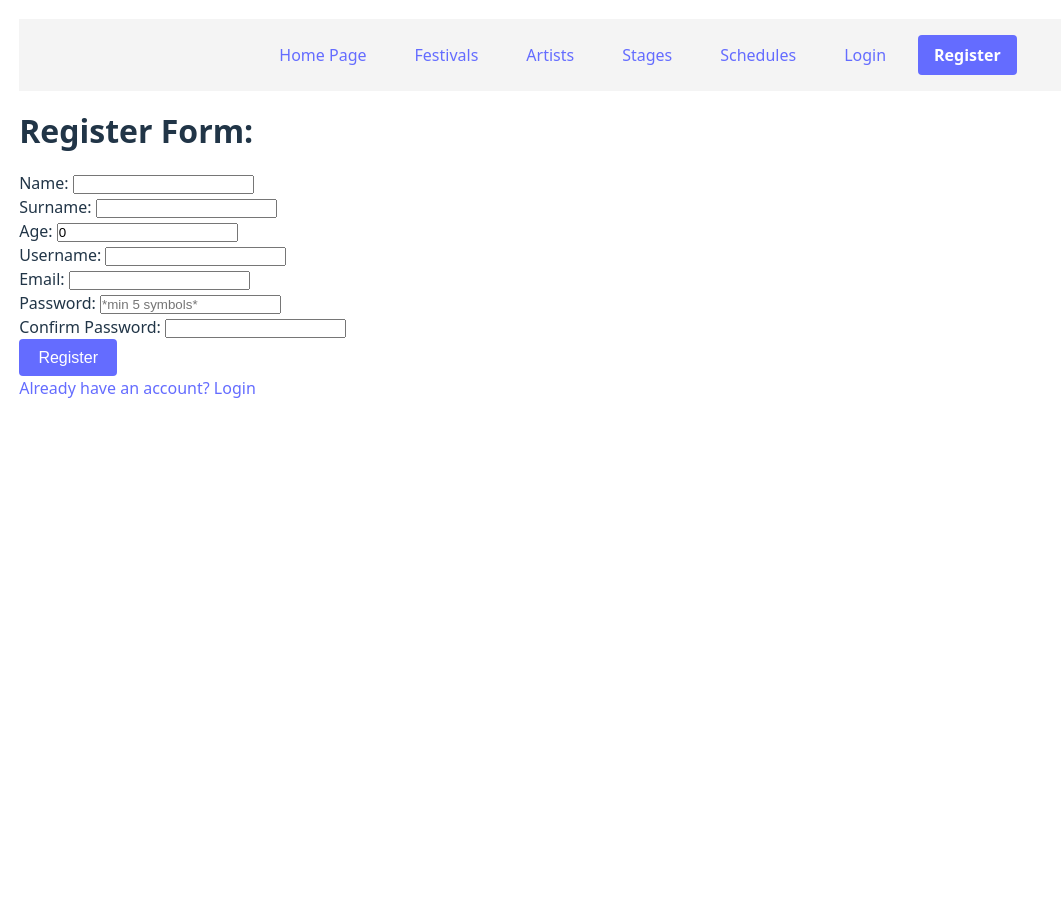
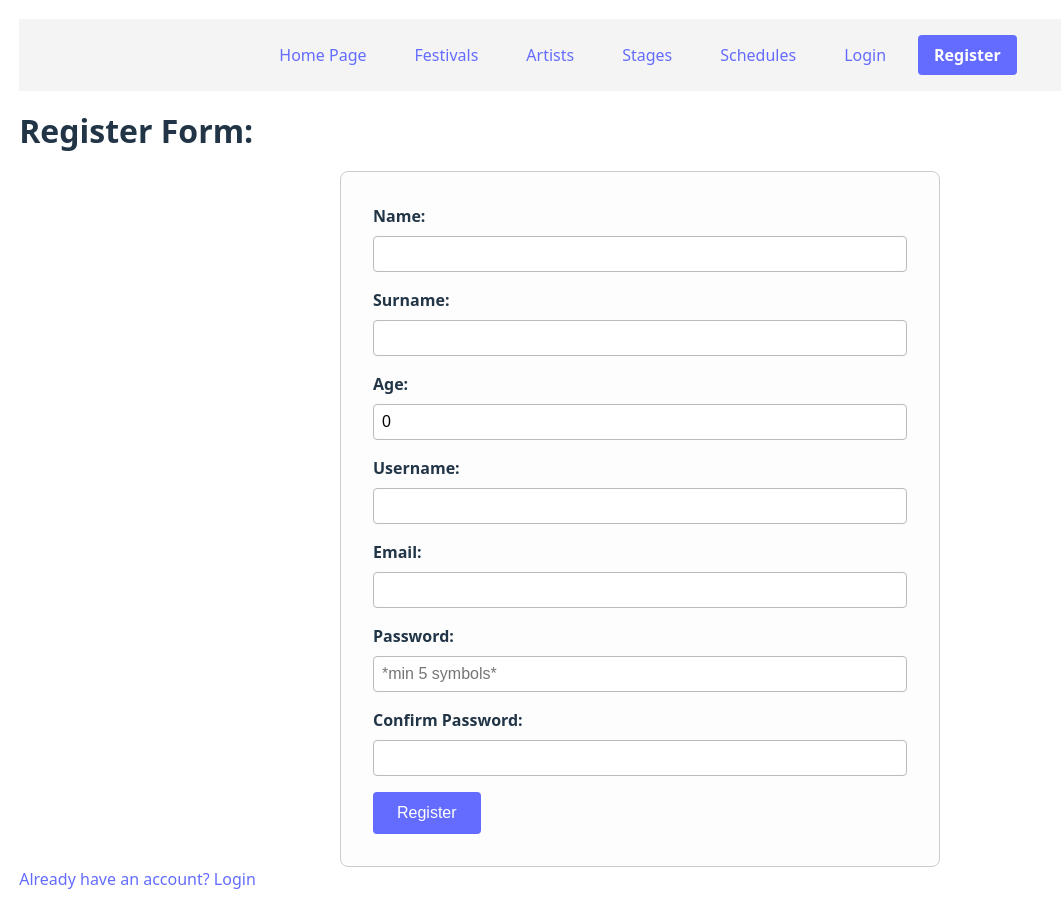
Before and after one commit to DomasPauliukas/Final-FE, a React (Vite) app: page /register in a window 1280 px wide. Shown: the whole page, without its empty margins (0-1061 px from the left). Before the commit the page ends 800 px from the top, so only its background shows below. Built offline with nearby package versions, Linux system fonts and the light colour scheme.

Commit message:
All forms styled

```diff
--- a/src/components/forms/ArtistForm.tsx
+++ b/src/components/forms/ArtistForm.tsx
@@ -3,6 +3,7 @@ import api from "../api";
 import { useNavigate } from "react-router-dom";
 import { Artist } from "../../types/TypesExport";
 import { useNotification } from "../../context/ToastifyContext";
+import styles from './Form.module.css'
 
 type ArtistFormProps = {
     editArtistData?: Artist
@@ -70,9 +71,9 @@ const SubmitHandler = async (event: React.FormEvent) => {
 }
 
   return (
-    <div>
+    <div className={styles.formWrapper}>
       <form onSubmit={SubmitHandler}>
-        <div className="form-control">
+        <div className={styles.formControl}>
             <label htmlFor="name">Name:</label>
             <input
                 type="text"
@@ -81,7 +82,7 @@ const SubmitHandler = async (event: React.FormEvent) => {
                 onChange={(event) => setName(event.target.value)}
             />
         </div>
-        <div className="form-control">
+        <div className={styles.formControl}>
             <label htmlFor="country">Country:</label>
             <input
                 type="text"
@@ -90,7 +91,7 @@ const SubmitHandler = async (event: React.FormEvent) => {
                 onChange={(event) => setCountry(event.target.value)}
             />
         </div>
-        <div className="form-control">
+        <div className={styles.formControl}>
             <label htmlFor="genre">Genre:</label>
             <input
                 type="text"
@@ -99,7 +100,7 @@ const SubmitHandler = async (event: React.FormEvent) => {
                 onChange={(event) => setGenre(event.target.value)}
             />
         </div>
-        <div className="form-control">
+        <div className={styles.formControl}>
             <label htmlFor="image">Image URL:</label>
             <input
                 type="text"
@@ -108,7 +109,7 @@ const SubmitHandler = async (event: React.FormEvent) => {
                 onChange={(event) => setImage(event.target.value)}
             />
         </div>
-        <div className="form-control">
+        <div className={styles.formControl}>
             <label htmlFor="bio">Bio:</label>
             <textarea
                 id="bio"
@@ -116,7 +117,7 @@ const SubmitHandler = async (event: React.FormEvent) => {
                 onChange={(event) => setBio(event.target.value)}
             ></textarea>
         </div>
-        <div className="form-control">
+        <div className={styles.formControl}>
             <label htmlFor="hits">Most popular hits:</label>
             <textarea
                 id="hits"
@@ -126,7 +127,7 @@ const SubmitHandler = async (event: React.FormEvent) => {
             />
         </div>
 
-        <button type="submit">{editArtistData ? 'Edit Artist' : 'Create Artist'}</button>
+        <button type="submit" className={styles.submitButton}>{editArtistData ? 'Edit Artist' : 'Create Artist'}</button>
       </form>
     </div>
   );
--- /dev/null
+++ b/src/components/forms/Form.module.css
@@ -0,0 +1,47 @@
+.formWrapper {
+    max-width: 600px;
+    margin: 0 auto;
+    padding: 2rem;
+    background-color: #fdfdfd;
+    border: 1px solid #ccc;
+    border-radius: 8px;
+  }
+
+  .formControl {
+    margin-bottom: 1rem;
+    display: flex;
+    flex-direction: column;
+  }
+
+  .formControl label {
+    font-weight: bold;
+    margin-bottom: 0.5rem;
+  }
+
+  .formControl input,
+  .formControl textarea,
+  .formControl select {
+    padding: 0.5rem;
+    font-size: 1rem;
+    border: 1px solid #bbb;
+    border-radius: 4px;
+  }
+
+  .formControl textarea {
+    resize: vertical;
+    min-height: 100px;
+  }
+
+  .submitButton {
+    background-color: #646cff;
+    color: white;
+    padding: 0.75rem 1.5rem;
+    border: none;
+    border-radius: 4px;
+    font-size: 1rem;
+    cursor: pointer;
+  }
+
+  .submitButton:hover {
+    background-color: #4b55e1;
+  }
--- a/src/components/forms/LoginForm.tsx
+++ b/src/components/forms/LoginForm.tsx
@@ -3,6 +3,8 @@ import { useAuth } from "../../context/AuthContext"
 import { useNavigate } from "react-router-dom"
 import api from "../api"
 import { useNotification } from "../../context/ToastifyContext"
+import styles from './Form.module.css'
+
 
 const LoginForm: React.FC = () => {
     const { loginUser } = useAuth()
@@ -31,9 +33,9 @@ const LoginForm: React.FC = () => {
         }
     }
   return (
-    <div>
+    <div className={styles.formWrapper}>
         <form onSubmit={LoginHandler}>
-            <div className="form-control">
+            <div className={styles.formControl}>
                 <label htmlFor="email">Email: </label>
                 <input
                     type="email"
@@ -43,7 +45,7 @@ const LoginForm: React.FC = () => {
                     required
                 />
             </div>
-            <div className="form-control">
+            <div className={styles.formControl}>
                 <label htmlFor="password">Password: </label>
                 <input
                     type="password"
@@ -53,7 +55,7 @@ const LoginForm: React.FC = () => {
                     required
                 />
             </div>
-            <button type="submit">Login</button>
+            <button type="submit" className={styles.submitButton}>Login</button>
         </form>
     </div>
   )
--- a/src/components/forms/RegisterForm.tsx
+++ b/src/components/forms/RegisterForm.tsx
@@ -2,6 +2,8 @@ import { useState } from "react"
 import { useNavigate } from "react-router-dom"
 import api from "../api"
 import { useNotification } from "../../context/ToastifyContext"
+import styles from './Form.module.css'
+
 
 const RegisterForm: React.FC = () => {
     const [name, setName] = useState('')
@@ -50,9 +52,9 @@ const RegisterHandler = async (event: React.FormEvent) => {
 
 
   return (
-    <div>
+    <div className={styles.formWrapper}>
       <form onSubmit={RegisterHandler}>
-        <div className="form-control">
+        <div className={styles.formControl}>
           <label htmlFor="name">Name: </label>
           <input
             type="text"
@@ -62,7 +64,7 @@ const RegisterHandler = async (event: React.FormEvent) => {
             required
           />
         </div>
-        <div className="form-control">
+        <div className={styles.formControl}>
           <label htmlFor="surname">Surname: </label>
           <input
             type="text"
@@ -72,7 +74,7 @@ const RegisterHandler = async (event: React.FormEvent) => {
             required
           />
         </div>
-        <div className="form-control">
+        <div className={styles.formControl}>
           <label htmlFor="age">Age: </label>
           <input
             type="number"
@@ -82,7 +84,7 @@ const RegisterHandler = async (event: React.FormEvent) => {
             required
           />
         </div>
-        <div className="form-control">
+        <div className={styles.formControl}>
           <label htmlFor="username">Username: </label>
           <input
             type="text"
@@ -92,7 +94,7 @@ const RegisterHandler = async (event: React.FormEvent) => {
             required
           />
         </div>
-        <div className="form-control">
+        <div className={styles.formControl}>
           <label htmlFor="email">Email: </label>
           <input
             type="email"
@@ -102,7 +104,7 @@ const RegisterHandler = async (event: React.FormEvent) => {
             required
           />
         </div>
-        <div className="form-control">
+        <div className={styles.formControl}>
           <label htmlFor="password">Password: </label>
           <input
             type="password"
@@ -113,7 +115,7 @@ const RegisterHandler = async (event: React.FormEvent) => {
             required
           />
         </div>
-        <div className="form-control">
+        <div className={styles.formControl}>
           <label htmlFor="confirmPassword">Confirm Password: </label>
           <input
             type="password"
@@ -123,7 +125,7 @@ const RegisterHandler = async (event: React.FormEvent) => {
             required
           />
         </div>
-        <button type="submit">Register</button>
+        <button type="submit" className={styles.submitButton}>Register</button>
 
       </form>
     </div>
--- a/src/components/forms/ScheduleForm.tsx
+++ b/src/components/forms/ScheduleForm.tsx
@@ -3,6 +3,8 @@ import { Artist, Schedule, Stage } from "../../types/TypesExport";
 import api from "../api";
 import { useNavigate } from "react-router-dom";
 import { useNotification } from "../../context/ToastifyContext";
+import styles from './Form.module.css'
+
 
 type ScheduleFormProps = {
     editScheduleData?: Schedule
@@ -91,9 +93,9 @@ const ScheduleForm: React.FC<ScheduleFormProps> = ( {editScheduleData}) => {
     }
 
   return (
-    <div>
+    <div className={styles.formWrapper}>
       <form onSubmit={submitHandler}>
-        <div className="form-control">
+        <div className={styles.formControl}>
             <label htmlFor="artist">Artist: </label>
             <select id="artist" name="artistId" value={artistId} onChange={(event) => setArtistId(event.target.value)} required>
                 {artist.map((artist) => (
@@ -103,7 +105,7 @@ const ScheduleForm: React.FC<ScheduleFormProps> = ( {editScheduleData}) => {
                 ))}
             </select>
         </div>
-        <div className="form-control">
+        <div className={styles.formControl}>
             <label htmlFor="stage">Stage: </label>
             <select id="stage" name="stageId" value={stageId} onChange={(event) => setStageId(event.target.value)} required>
                 {stages.map((stage) => (
@@ -113,7 +115,7 @@ const ScheduleForm: React.FC<ScheduleFormProps> = ( {editScheduleData}) => {
                 ))}
             </select>
         </div>
-        <div className="form-control">
+        <div className={styles.formControl}>
             <label htmlFor="startTime">Start Time: </label>
             <input
                 type="text"
@@ -125,7 +127,7 @@ const ScheduleForm: React.FC<ScheduleFormProps> = ( {editScheduleData}) => {
                 required
                 />
         </div>
-        <div className="form-control">
+        <div className={styles.formControl}>
             <label htmlFor="endTime">End Time: </label>
             <input
                 type="text"
@@ -137,7 +139,7 @@ const ScheduleForm: React.FC<ScheduleFormProps> = ( {editScheduleData}) => {
                 />
         </div>
 
-        <button type="submit">{editScheduleData ? 'Edit' : 'Create'}</button>
+        <button type="submit" className={styles.submitButton}>{editScheduleData ? 'Edit' : 'Create'}</button>
       </form>
     </div>
   )
--- a/src/components/forms/StageForm.tsx
+++ b/src/components/forms/StageForm.tsx
@@ -3,6 +3,7 @@ import { Festival, Stage } from "../../types/TypesExport"
 import api from "../api"
 import { useNavigate } from "react-router-dom"
 import { useNotification } from "../../context/ToastifyContext"
+import styles from './Form.module.css'
 
 
 type StageFormProps = {
@@ -67,9 +68,9 @@ const StageForm: React.FC<StageFormProps> = ( {editStageData}) => {
         }
     }
   return (
-    <div>
+    <div className={styles.formWrapper}>
       <form onSubmit={submitHandler}>
-        <div className="form-control">
+        <div className={styles.formControl}>
             <label htmlFor="name">Name</label>
             <input
                 type="text"
@@ -79,7 +80,7 @@ const StageForm: React.FC<StageFormProps> = ( {editStageData}) => {
                 required
             />
         </div>
-        <div className="form-control">
+        <div className={styles.formControl}>
             <label htmlFor="capacity">Capacity</label>
             <input
                 type="number"
@@ -89,7 +90,7 @@ const StageForm: React.FC<StageFormProps> = ( {editStageData}) => {
                 required
             />
         </div>
-        <div className="form-control">
+        <div className={styles.formControl}>
             <label htmlFor="festivalId">Festival</label>
             <select
                 id="festivalId"
@@ -106,7 +107,7 @@ const StageForm: React.FC<StageFormProps> = ( {editStageData}) => {
             </select>
         </div>
 
-        <button type="submit">{editStageData? 'Edit' : 'Create'}</button>
+        <button type="submit" className={styles.submitButton}>{editStageData? 'Edit' : 'Create'}</button>
       </form>
 
     </div>
```
Also changed, not shown: src/components/forms/FestivalForm.tsx (+10 -9 lines).
